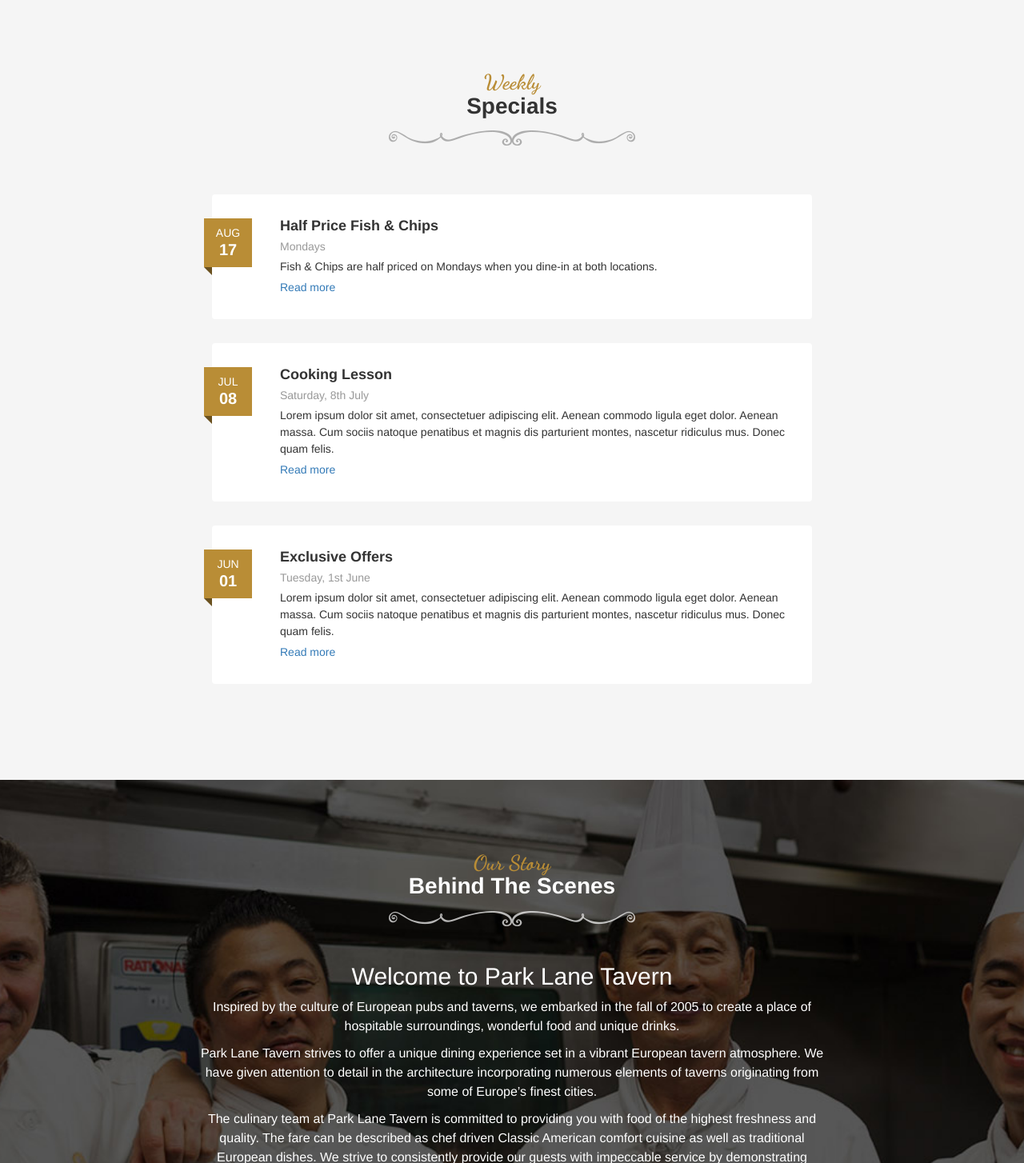
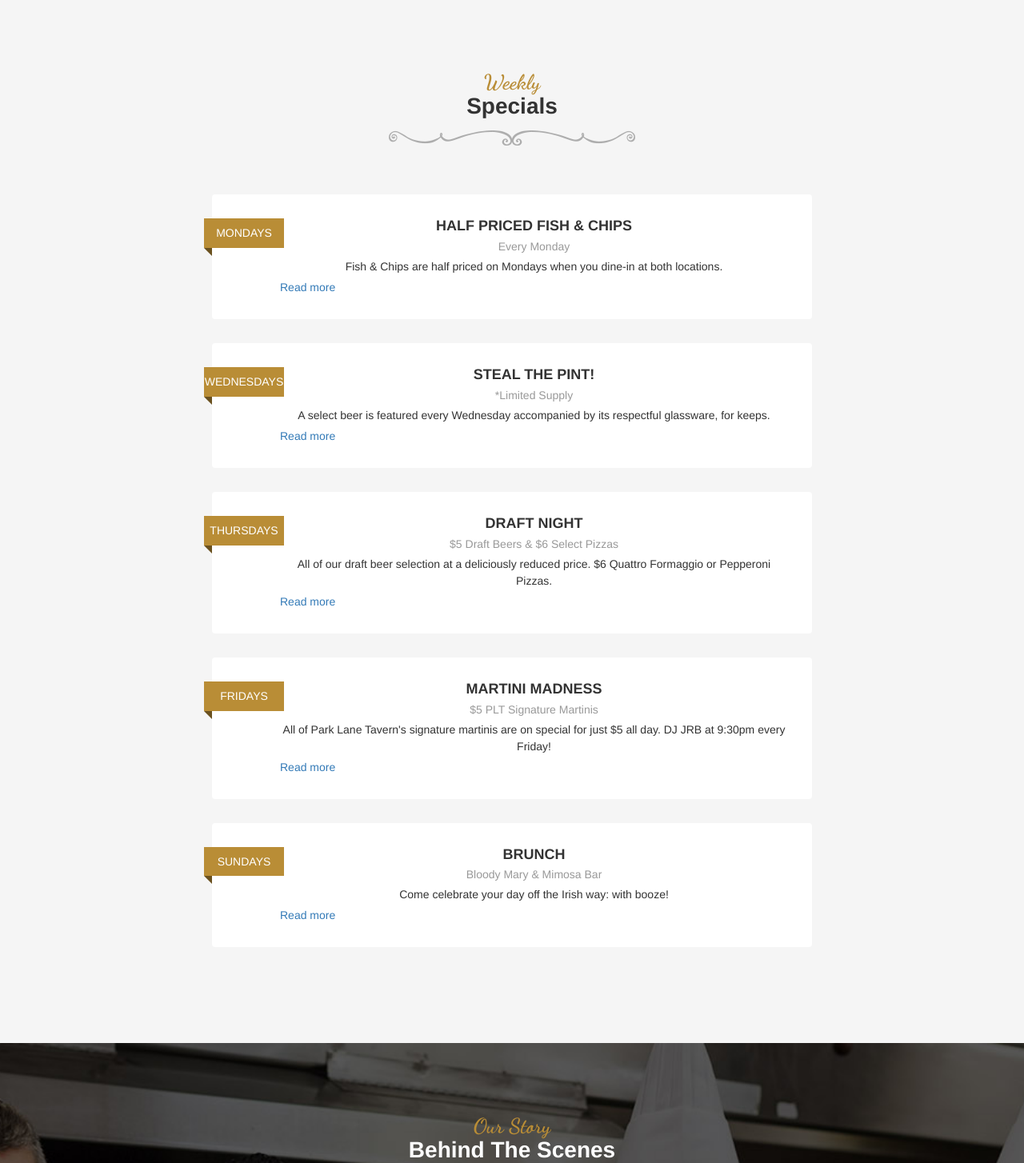
Before and after one commit to wandrews1/parklanetavern, a Flask app: page / in a window 1280 px wide. Shown: the part 2898-4352 px from the top of the page at 80% size. Run offline with Flask 2, Linux system fonts and the light colour scheme; some libraries are stand-ins or nearby versions.

Commit message:
C06: done for the night

```diff
--- a/static/css/styles.css
+++ b/static/css/styles.css
@@ -772,7 +772,7 @@ select {
   position: absolute;
   left: -10px;
   top: 30px;
-  width: 60px;
+  width: 100px;
   background: #b98d36;
   color: #fff;
   display: block;
--- a/templates/index.html
+++ b/templates/index.html
@@ -348,42 +348,67 @@
             </h2>
             <div class="row text-left">
                 <div class="news-wrapper col-sm-8 col-xs-12 col-md-push-2 col-sm-push-2 col-xs-push-0">
+
                     <div class="item">
-                        <h4 class="title">Half Price Fish &amp; Chips</h4>
-                        <div class="meta">Mondays</div>
-                        <p class="excerpt">
+                        <h4 class="title text-center">HALF PRICED FISH &amp; CHIPS</h4>
+                        <div class="meta text-center">Every Monday</div>
+                        <p class="excerpt text-center">
                             Fish &amp; Chips are half priced on Mondays when you dine-in at both locations.
                         </p><!--//excerpt-->
                         <a href="#" class="more-link" data-toggle="modal" data-target="#news-modal-1">Read more</a>
                         <div class="date-badge">
-                            <span class="month">AUG</span>
-                            <span class="date">17</span>
+                            <span class="month">MONDAYS</span>
                         </div><!--/date-badge-->
                     </div><!--//item-->
+
                     <div class="item">
-                        <h4 class="title">Cooking Lesson</h4>
-                        <div class="meta">Saturday, 8th July</div>
-                        <p class="excerpt">
-                            Lorem ipsum dolor sit amet, consectetuer adipiscing elit. Aenean commodo ligula eget dolor. Aenean massa. Cum sociis natoque penatibus et magnis dis parturient montes, nascetur ridiculus mus. Donec quam felis.
+                        <h4 class="title text-center">STEAL THE PINT!</h4>
+                        <div class="meta text-center">*Limited Supply</div>
+                        <p class="excerpt text-center">
+                                A select beer is featured every Wednesday accompanied by its respectful glassware, for keeps.
                         </p><!--//excerpt-->
                         <a href="#" class="more-link" data-toggle="modal" data-target="#news-modal-2">Read more</a>
                         <div class="date-badge">
-                            <span class="month">JUL</span>
-                            <span class="date">08</span>
+                            <span class="month">WEDNESDAYS</span>
                         </div><!--/date-badge-->
                     </div><!--//item-->
+
                     <div class="item">
-                        <h4 class="title">Exclusive Offers</h4>
-                        <div class="meta">Tuesday, 1st June</div>
-                        <p class="excerpt">
-                            Lorem ipsum dolor sit amet, consectetuer adipiscing elit. Aenean commodo ligula eget dolor. Aenean massa. Cum sociis natoque penatibus et magnis dis parturient montes, nascetur ridiculus mus. Donec quam felis.
+                        <h4 class="title text-center">DRAFT NIGHT</h4>
+                        <div class="meta text-center">$5 Draft Beers &amp; $6 Select Pizzas</div>
+                        <p class="excerpt text-center">
+                            All of our draft beer selection at a deliciously reduced price. $6 Quattro Formaggio or Pepperoni Pizzas.
                         </p><!--//excerpt-->
                         <a href="#" class="more-link" data-toggle="modal" data-target="#news-modal-3">Read more</a>
                         <div class="date-badge">
-                            <span class="month">JUN</span>
-                            <span class="date">01</span>
+                            <span class="month">THURSDAYS</span>
                         </div><!--/date-badge-->
                     </div><!--//item-->
+
+                    <div class="item">
+                        <h4 class="title text-center">MARTINI MADNESS</h4>
+                        <div class="meta text-center">$5 PLT Signature Martinis</div>
+                        <p class="excerpt text-center">
+                            All of Park Lane Tavern's signature martinis are on special for just $5 all day. DJ JRB at 9:30pm every Friday!
+                        </p><!--//excerpt-->
+                        <a href="#" class="more-link" data-toggle="modal" data-target="#news-modal-3">Read more</a>
+                        <div class="date-badge">
+                            <span class="month">FRIDAYS</span>
+                        </div><!--/date-badge-->
+                    </div><!--//item-->
+
+                    <div class="item">
+                        <h4 class="title text-center">BRUNCH</h4>
+                        <div class="meta text-center">Bloody Mary &amp; Mimosa Bar</div>
+                        <p class="excerpt text-center">
+                            Come celebrate your day off the Irish way: with booze!
+                        </p><!--//excerpt-->
+                        <a href="#" class="more-link" data-toggle="modal" data-target="#news-modal-3">Read more</a>
+                        <div class="date-badge">
+                            <span class="month">SUNDAYS</span>
+                        </div><!--/date-badge-->
+                    </div><!--//item-->
+
                 </div><!--//col-news-->
             </div><!--//row-->
         </div><!--//container-->
```
